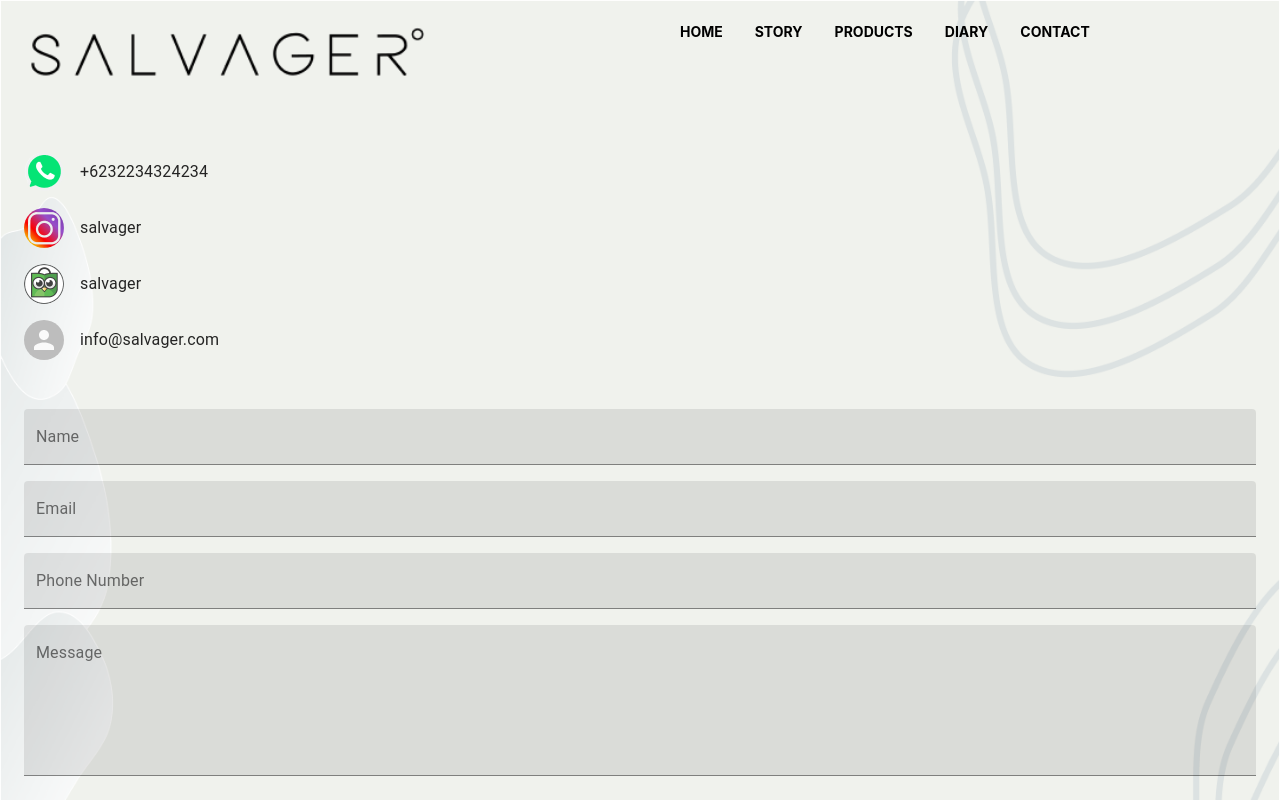
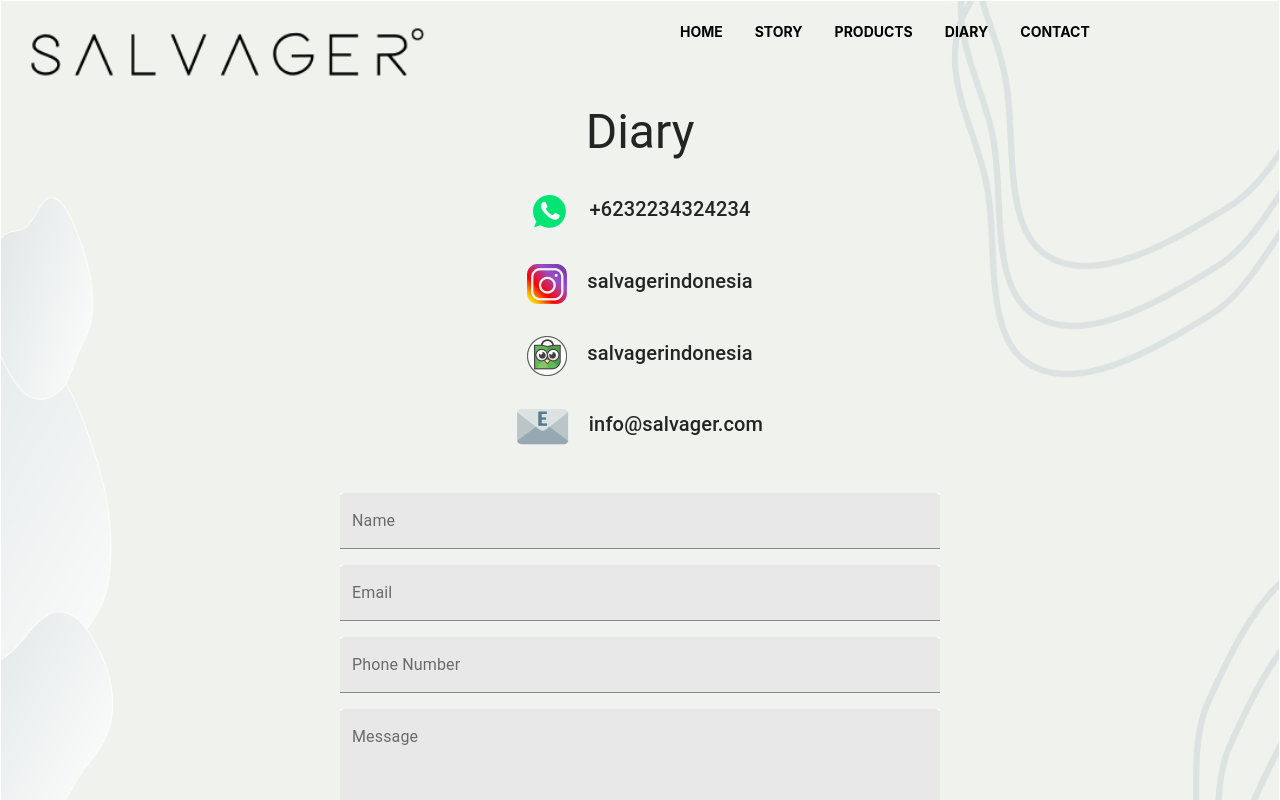
Before and after one commit to BaariqAzhar/salvager, a React (Create React App) app: page /contact in a window 1280 px wide. Shown: the top 800 px of the page. Built offline with nearby package versions, Linux system fonts and the light colour scheme.

Commit message:
contact changed

```diff
--- a/src/views/contact/Contact.js
+++ b/src/views/contact/Contact.js
@@ -20,6 +20,7 @@ import ImgPattern from '../../assets/img/pattern2.png'
 import ImgIg from '../../assets/img/ig.png'
 import ImgWhatsapp from '../../assets/img/wa.png'
 import ImgTokopedia from '../../assets/img/tokped.png'
+import ImgEmail from '../../assets/img/email.png'
 
 export default function Contact() {
     const classes = useStyles();
@@ -28,48 +29,37 @@ export default function Contact() {
         <Grid className={classes.firstDiv}>
             <Container>
                 <NavbarSection theme='dark' />
-                <Grid className={classes.content} container spacing={4}>
-                    <Grid className={classes.listdiv} xs={12} sm={12}>
-                        <List
-                            className={classes.list}
-                            alignItems="center"
-                            justify="center"
-                        >
-                            <ListItem>
-                                <ListItemAvatar>
-                                    <Avatar src={ImgWhatsapp} />
-                                </ListItemAvatar>
-                                <ListItemText primary="+6232234324234" />
-                            </ListItem>
-                            <ListItem>
-                                <ListItemAvatar>
-                                    <Avatar src={ImgIg} />
-                                </ListItemAvatar>
-                                <ListItemText primary="salvager" />
-                            </ListItem>
-                            <ListItem>
-                                <ListItemAvatar>
-                                    <Avatar src={ImgTokopedia} />
-                                </ListItemAvatar>
-                                <ListItemText primary="salvager" />
-                            </ListItem>
-                            <ListItem>
-                                <ListItemAvatar>
-                                    <Avatar>
-                                    </Avatar>
-                                </ListItemAvatar>
-                                <ListItemText primary="info@salvager.com" />
-                            </ListItem>
-                        </List>
-                        <Typography className={classes.contact} variant="h3" gutterBottom align="center"></Typography>
-                    </Grid>
-                    <Grid className={classes.formGrid} item xs={12} sm={12}>
+                <Typography variant="h3" align='center'>Diary</Typography>
+                <div align='center' className={classes.list}>
+                    <img src={ImgWhatsapp} />
+                    <Typography className={classes.listText} display="inline" variant="h6" gutterBottom align="center">
+                        +6232234324234 </Typography>
+                </div>
+                <div align='center' className={classes.list}>
+                    <img src={ImgIg} />
+                    <Typography className={classes.listText} display="inline" variant="h6" gutterBottom align="center">
+                        salvagerindonesia </Typography>
+                </div>
+                <div align='center' className={classes.list}>
+                    <img src={ImgTokopedia} />
+                    <Typography className={classes.listText} display="inline" variant="h6" gutterBottom align="center">
+                        salvagerindonesia </Typography>
+                </div>
+                <div align='center' className={classes.list}>
+                    <img src={ImgEmail} />
+                    <Typography className={classes.listText} display="inline" variant="h6" gutterBottom align="center">
+                        info@salvager.com </Typography>
+                </div>
+
+                <Grid container className={classes.content} container spacing={4}>
+                    <Grid item xs={12} sm={3}></Grid>
+                    <Grid item className={classes.formGrid} item xs={12} sm={6}>
                         <form className={classes.form} noValidate autoComplete="off">
                             <TextField
                                 id="name"
                                 label='Name'
                                 className={classes.textField}
-                                placeholder="Write your message here..."
+                                placeholder="Write your name here..."
                                 fullWidth
                                 variant="filled"
                             />
@@ -77,7 +67,7 @@ export default function Contact() {
                                 id="email"
                                 label='Email'
                                 className={classes.textField}
-                                placeholder="Write your message here..."
+                                placeholder="Write your email here..."
                                 fullWidth
                                 variant="filled"
                             />
@@ -85,7 +75,7 @@ export default function Contact() {
                                 id="phone"
                                 label='Phone Number'
                                 className={classes.textField}
-                                placeholder="Write your message here..."
+                                placeholder="Write your phone number here..."
                                 fullWidth
                                 variant="filled"
                             />
@@ -106,8 +96,9 @@ export default function Contact() {
                         sm={12}
                         justify="center"
                         align="center">
-                        <Button variant="contained" color="primary" cir>Submit</Button>
+                        <Button className={classes.button} variant="contained">Send Now</Button>
                     </Grid>
+
                 </Grid>
             </Container>
             <FooterSection />
@@ -126,6 +117,9 @@ const useStyles = makeStyles(theme => ({
     link: {
     },
     listdiv: {
+        margin: 'auto',
+        width: '50%',
+        padding: '10px',
     },
     formGrid: {
         paddingLeft: '8rem',
@@ -136,6 +130,17 @@ const useStyles = makeStyles(theme => ({
     },
     textField: {
         marginBottom: '1rem',
-        color: 'white'
+        backgroundColor: 'white'
+    },
+    list: {
+        marginTop: '2rem'
+    },
+    listText: {
+        marginLeft: '1em'
+    },
+    button: {
+        backgroundColor: '#434c57',
+        color: 'white',
+        marginBottom: '5%',
     }
 }));
```
Also changed, not shown: src/assets/img/email.png (added).
